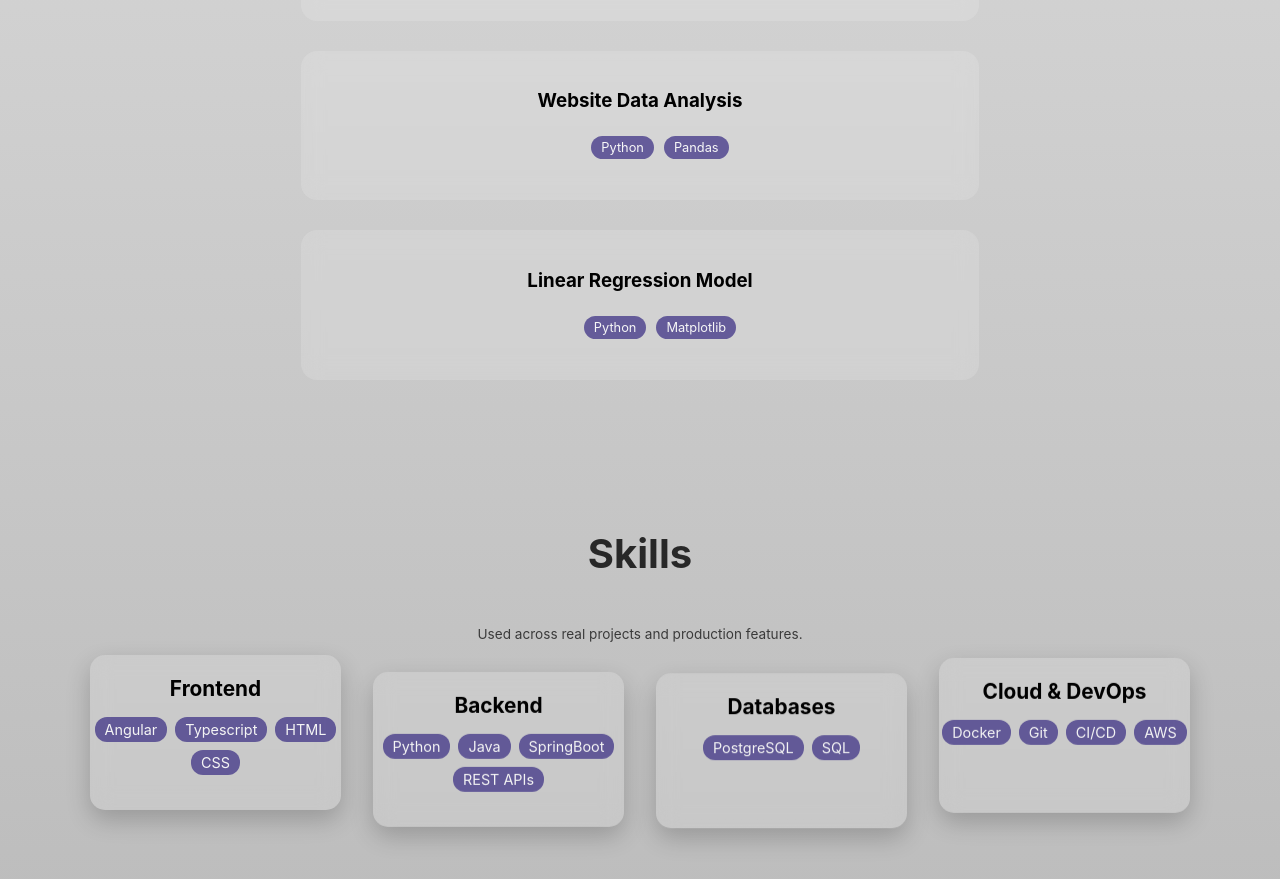
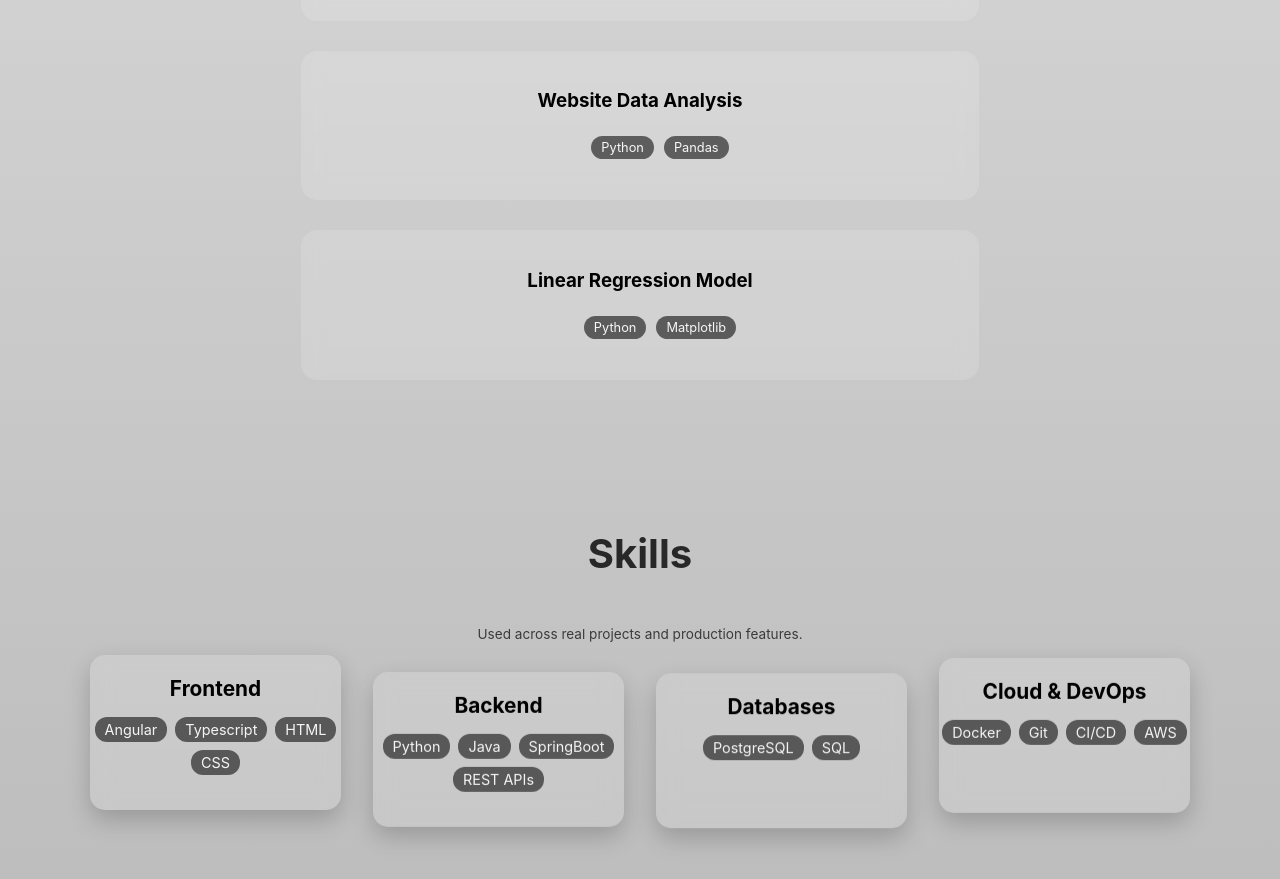
Before and after one commit to kassandramonterroso/portfolio_website, an Angular app: page / in a window 1280 px wide. Shown: the part 2040-2919 px from the top of the page. Built offline with nearby package versions, Linux system fonts and the light colour scheme.

Commit message:
hover accent color

```diff
--- a/src/app/home/home.css
+++ b/src/app/home/home.css
@@ -9,12 +9,12 @@
 .hero-name {
   font-size: clamp(4rem, 12vw, 10rem);
   letter-spacing: 0.15em;
-  color: black;
 }
 
 .letter {
   display: inline-block;
-  opacity: 0.6;
+  opacity: 0.7;
+  color: darkslateblue;
   transform: translateY(40px);
   animation: letterIn 0.7s ease forwards;
 }
@@ -47,6 +47,7 @@
   to {
     opacity: 0.85;
     transform: translateY(0);
+    color: black;
   }
 }
 
--- a/src/app/projects/projects.css
+++ b/src/app/projects/projects.css
@@ -30,13 +30,17 @@
 
 .project-card li {
     display: inline-block;
-    background: darkslateblue;
+    background: rgba(0,0,0,0.7);
     opacity: 0.8;
     color: white;
     padding: 4px 10px;
     border-radius: 12px;
     margin: 5px;
     font-size: 0.8rem;
+}
+
+.project-card li:hover {
+    background-color: darkslateblue;
 }
 
 .modal-backdrop {
--- a/src/app/skills/skills.css
+++ b/src/app/skills/skills.css
@@ -47,7 +47,7 @@
 .skill-pill {
     padding: 4px 10px;
     border-radius: 12px;
-    background: darkslateblue;
+    background: rgba(0,0,0,0.7);
     opacity: 0.8;
     font-size: 0.9rem;
     color: white;
@@ -56,7 +56,7 @@
 }
 
 .skill-pill:hover {
-    background: rgba(0,0,0,0.8);
+    background: darkslateblue;
     transform: translateY(-2px);
     transition: 0.2 ease;
 }
```
